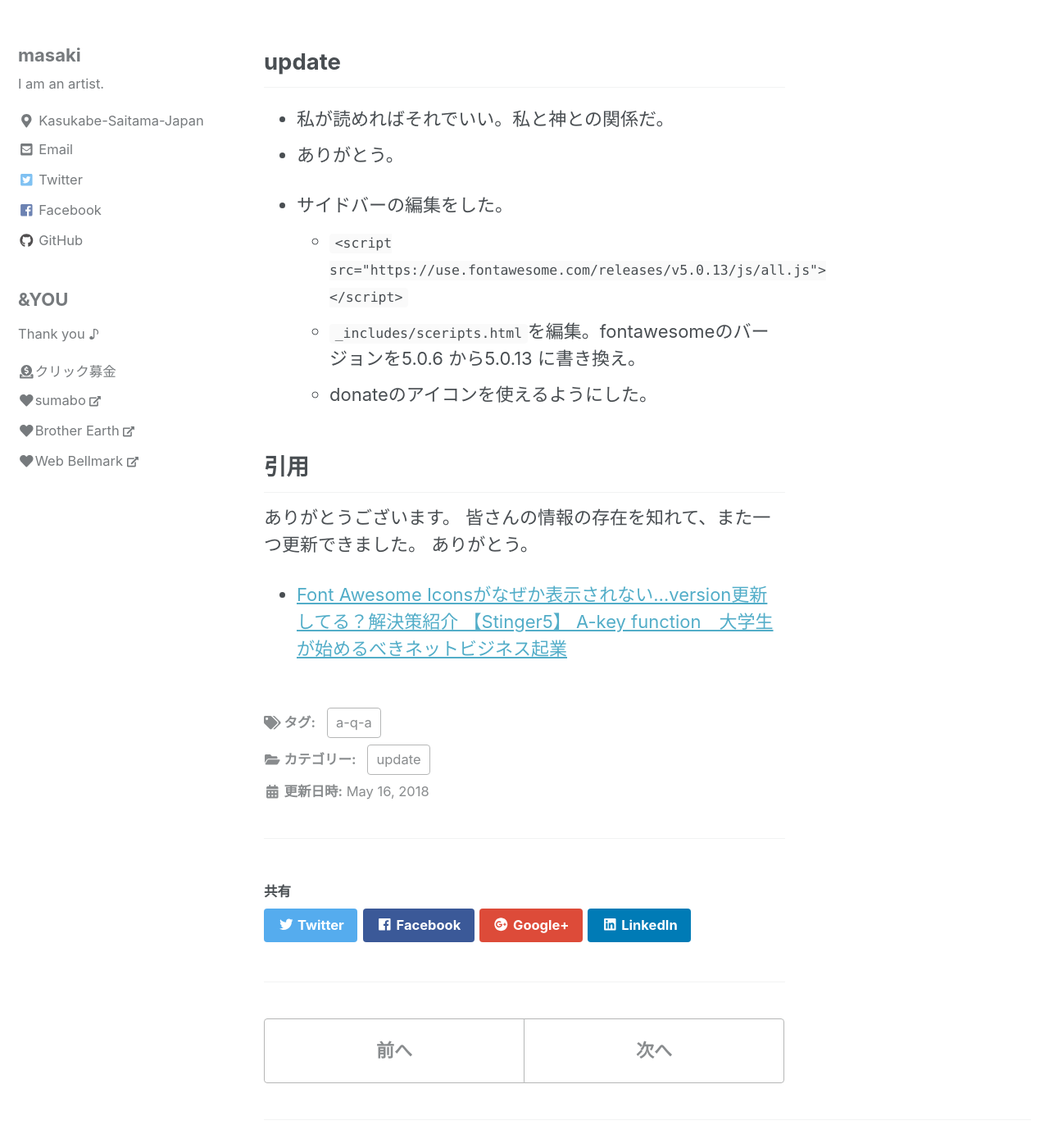
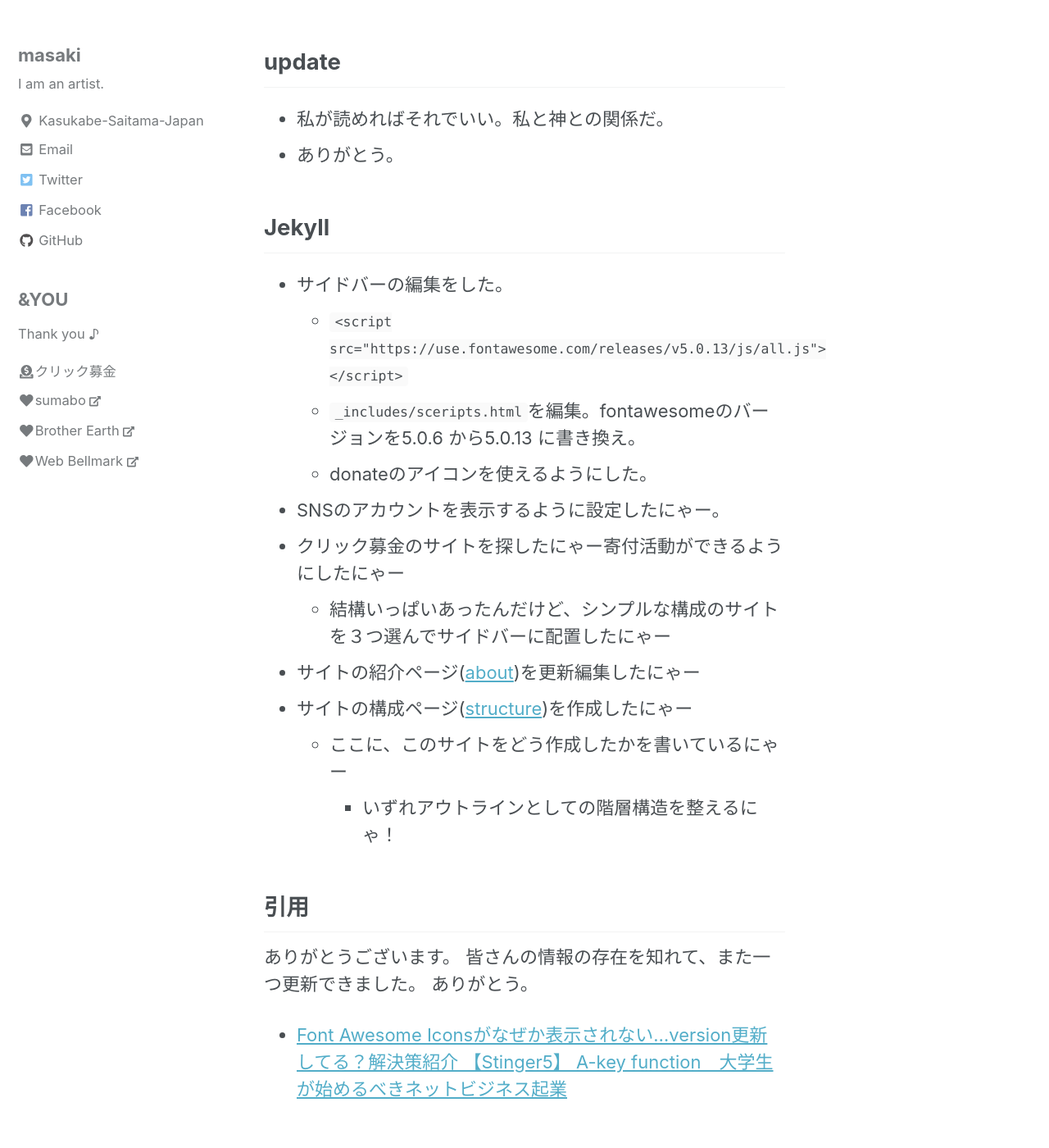
Before and after one commit to a-q-a/a-q-a.github.io, a Jekyll site: the page built from _posts/2018/2018-05-16-2018-05-16-update.markdown, in a window 1280 px wide and 1400 px high, scrolled down 412 px. Shown: the whole window at 82% size. Built offline with Jekyll 4.4.1, drawn with Linux system fonts in a browser that asks for light colours; nearby versions of some CDN libraries.

Commit message:
2018/05/16 update3

```diff
--- a/_posts/2018/2018-05-16-2018-05-16-update.markdown
+++ b/_posts/2018/2018-05-16-2018-05-16-update.markdown
@@ -12,11 +12,18 @@ tag: a-q-a
 - 私が読めればそれでいい。私と神との関係だ。
 - ありがとう。
 
+## Jekyll
 - サイドバーの編集をした。
   - `<script src="https://use.fontawesome.com/releases/v5.0.13/js/all.js"></script>`
   - `_includes/sceripts.html`を編集。fontawesomeのバージョンを5.0.6 から5.0.13 に書き換え。
   - donateのアイコンを使えるようにした。
-
+- SNSのアカウントを表示するように設定したにゃー。
+- クリック募金のサイトを探したにゃー寄付活動ができるようにしたにゃー
+  - 結構いっぱいあったんだけど、シンプルな構成のサイトを３つ選んでサイドバーに配置したにゃー
+- サイトの紹介ページ([about](/about/))を更新編集したにゃー
+- サイトの構成ページ([structure](/structure/))を作成したにゃー
+  - ここに、このサイトをどう作成したかを書いているにゃー
+    - いずれアウトラインとしての階層構造を整えるにゃ！
 
 ## 引用
 ありがとうございます。
```
Also changed, not shown: _pages/structure.md (+32 -22 lines).
